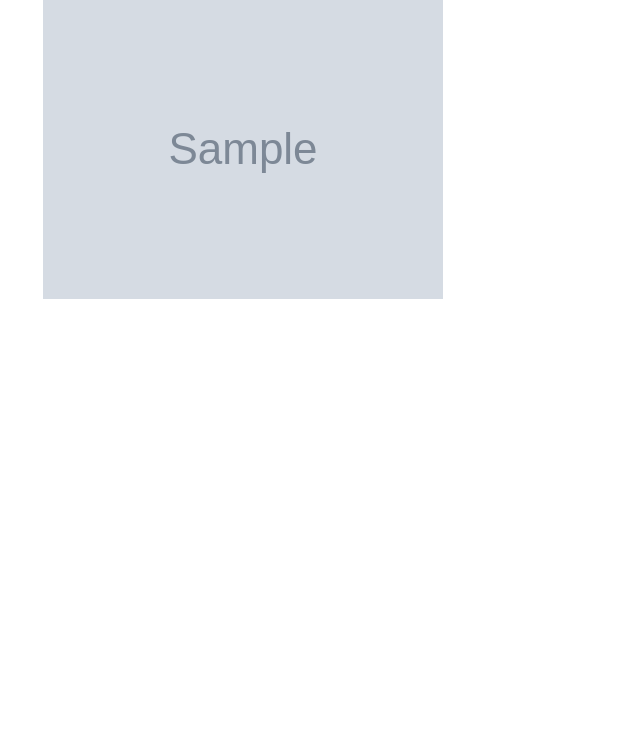
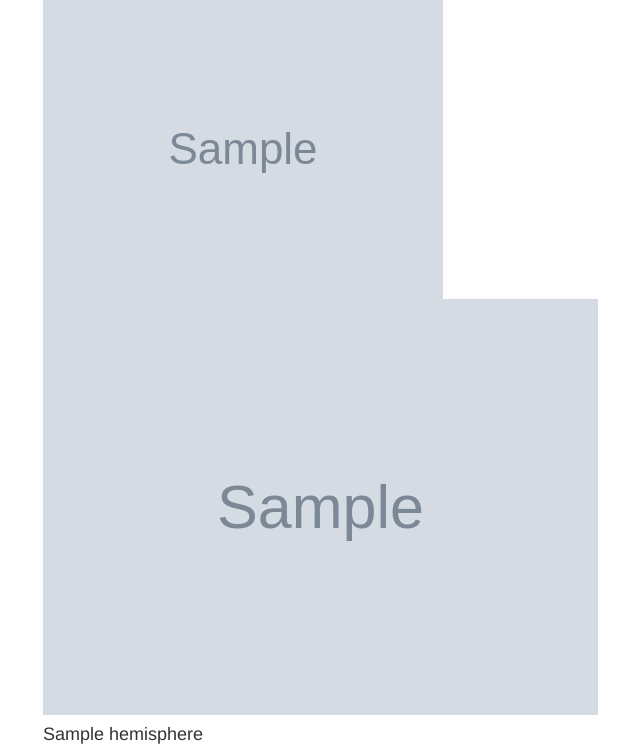
Before and after one commit to cewarkentin/Mission-to-Mars, a Flask app: page / in a window 1280 px wide. Shown: the part 468-1223 px from the top of the page, without its empty margins (27-667 px from the left). Before the commit the page ends 767 px from the top, so only its background shows below. Run offline with Flask 2, Linux system fonts and the light colour scheme; grey boxes marked "Sample" are stand-in pictures; a database or web service that is not in the repository returns one stand-in record (values such as "Sample title"); some libraries are stand-ins or nearby versions.

Commit message:
deliverable 2

```diff
--- a/templates/index.html
+++ b/templates/index.html
@@ -48,6 +48,14 @@
           </div>
         </div>
       </div>
+      <div class="row row-cols-2">
+        {% for hemisphere in mars.hemispheres %}
+        <div class="col-md-6" >
+          <img src="{{hemisphere.img_url}}" class="img-responsive" alt="Responsive image" height = "600px" width="600px" />
+          <h4> {{hemisphere.title}} </h4>
+        </div>
+        {% endfor %}
+      </div>
     </div>
   </body>
 </html>
```
